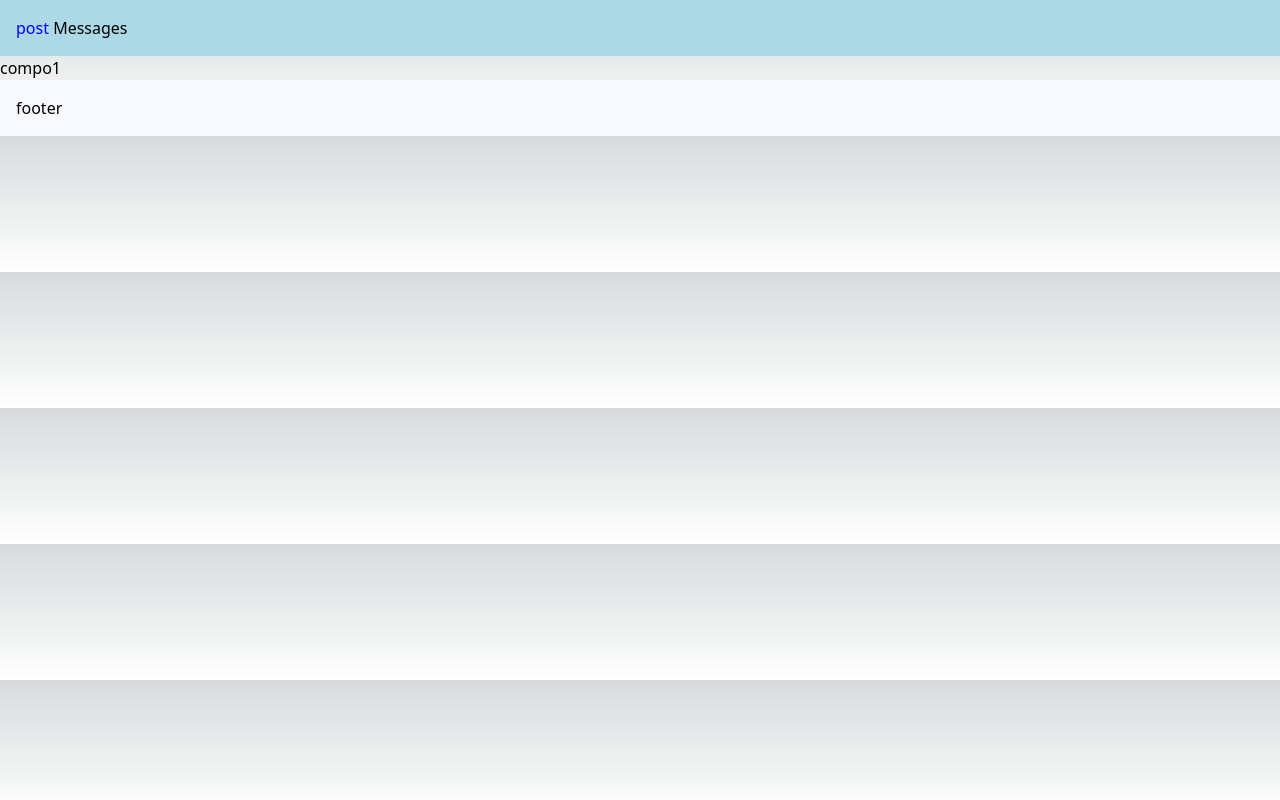
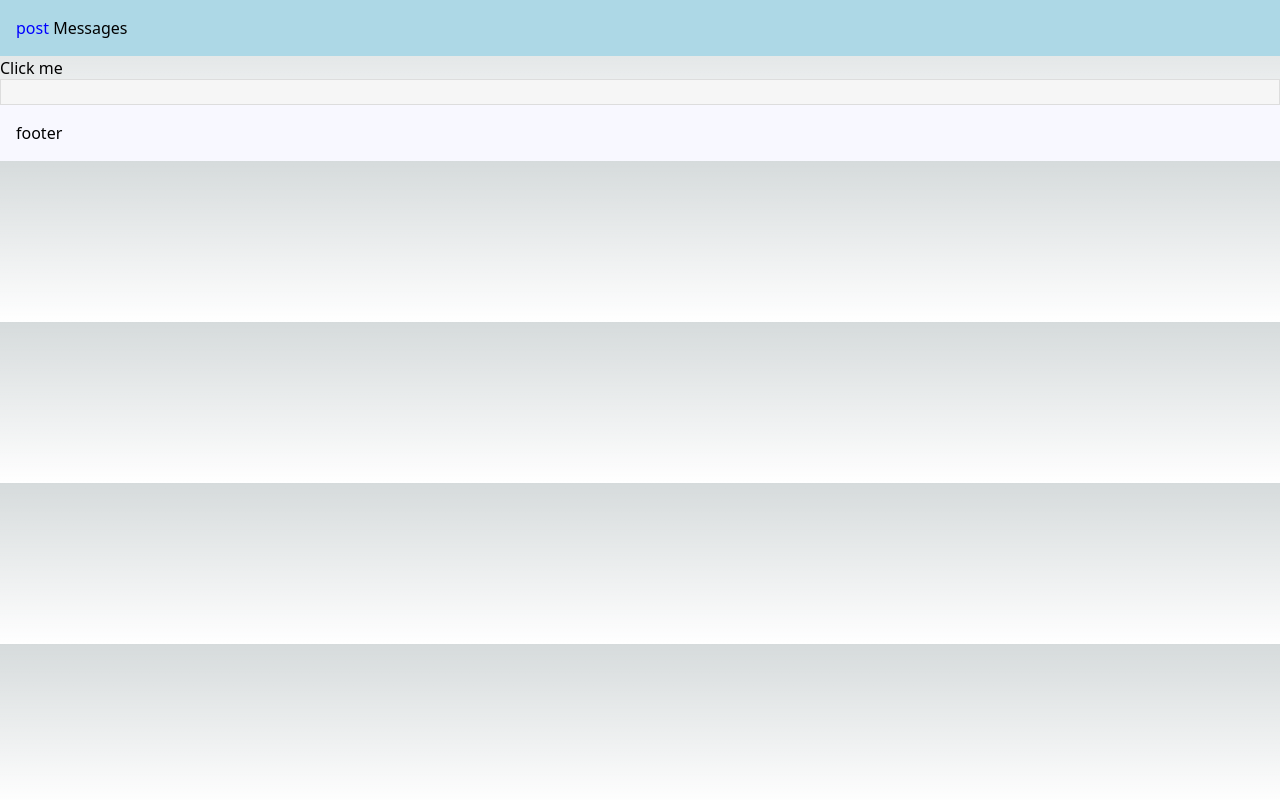
Before and after one commit to adenali20/app1, a Next.js app: page /post in a window 1280 px wide. Built offline with nearby package versions, Linux system fonts and the light colour scheme.

Commit message:
fetch users

```diff
--- a/src/app/post/page.tsx
+++ b/src/app/post/page.tsx
@@ -1,4 +1,33 @@
+"use client"
 import Comp1 from '../components/comp1'
+import {useEffect,useState} from 'react'
+import "./post.css";
 export default function Page() {
-    return <Comp1></Comp1>
+
+  const [items,setItems]=useState([""])
+
+  useEffect(()=>{
+
+  },[items])
+
+  const fetchData=()=>{
+    fetch("http://64.225.56.232:8081/users")
+            .then((res) => res.json())
+            .then((json) => {
+              console.log(json);
+
+              setItems([...json])
+            });
   }
+
+    return <div>
+      <button onClick={()=>fetchData()}>Click me</button>
+      <ul id="myUL">
+      {
+        items.map(e=>{
+          return  <li><a href="#">{e}</a></li>
+        })
+      }
+      </ul>
+    </div>
+  }
--- /dev/null
+++ b/src/app/post/post.css
@@ -0,0 +1,32 @@
+#myInput {
+    background-image: url('/css/searchicon.png'); /* Add a search icon to input */
+    background-position: 10px 12px; /* Position the search icon */
+    background-repeat: no-repeat; /* Do not repeat the icon image */
+    width: 100%; /* Full-width */
+    font-size: 16px; /* Increase font-size */
+    padding: 12px 20px 12px 40px; /* Add some padding */
+    border: 1px solid #ddd; /* Add a grey border */
+    margin-bottom: 12px; /* Add some space below the input */
+  }
+
+  #myUL {
+    /* Remove default list styling */
+    list-style-type: none;
+    padding: 0;
+    margin: 0;
+  }
+
+  #myUL li a {
+    border: 1px solid #ddd; /* Add a border to all links */
+    margin-top: -1px; /* Prevent double borders */
+    background-color: #f6f6f6; /* Grey background color */
+    padding: 12px; /* Add some padding */
+    text-decoration: none; /* Remove default text underline */
+    font-size: 18px; /* Increase the font-size */
+    color: black; /* Add a black text color */
+    display: block; /* Make it into a block element to fill the whole list */
+  }
+
+  #myUL li a:hover:not(.header) {
+    background-color: #eee; /* Add a hover effect to all links, except for headers */
+  }
```
Also changed, not shown: 1 other file (tests, documents, lock files or other folders).
